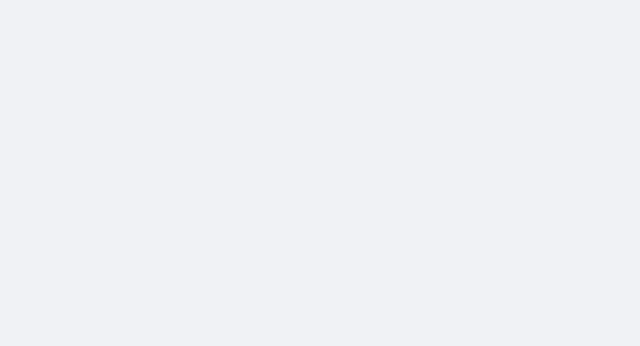
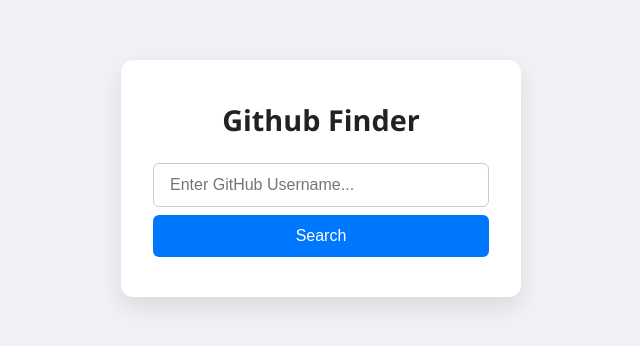
Before and after one commit to kurisumendoza/github-finder, a React (Vite) app: page / in a window 1280 px wide. Shown: the part 222-568 px from the top of the page, without its empty margins (319-959 px from the left). Built offline with nearby package versions, Linux system fonts and the light colour scheme.

Commit message:
feat: add UserSearch component

```diff
--- a/src/App.tsx
+++ b/src/App.tsx
@@ -1,5 +1,12 @@
+import UserSearch from './components/UserSearch';
+
 const App = () => {
-  return <></>;
+  return (
+    <div className="container">
+      <h1>Github Finder</h1>
+      <UserSearch />
+    </div>
+  );
 };
 
 export default App;
--- /dev/null
+++ b/src/components/UserSearch.tsx
@@ -0,0 +1,64 @@
+import { useQuery } from '@tanstack/react-query';
+import { useState } from 'react';
+import { FaGithubAlt } from 'react-icons/fa';
+
+const UserSearch = () => {
+  const [username, setUsername] = useState('');
+  const [submittedUsername, setSubmittedUsername] = useState('');
+
+  const { data, isLoading, isError, error } = useQuery({
+    queryKey: ['users', submittedUsername],
+    queryFn: async () => {
+      const res = await fetch(
+        `${import.meta.env.VITE_GITHUB_API_URL}/users/${submittedUsername}`
+      );
+
+      if (!res.ok) throw new Error('User not found!');
+
+      const data = await res.json();
+      return data;
+    },
+    enabled: !!submittedUsername,
+  });
+
+  const handleSubmit = (e: React.FormEvent<HTMLFormElement>) => {
+    e.preventDefault();
+    setSubmittedUsername(username.trim());
+  };
+
+  return (
+    <>
+      <form onSubmit={handleSubmit} className="form">
+        <input
+          type="text"
+          placeholder="Enter GitHub Username..."
+          value={username}
+          onChange={(e) => setUsername(e.target.value)}
+        />
+        <button type="submit">Search</button>
+      </form>
+
+      {isLoading && <p className="status">Loading...</p>}
+      {isError && <p className="status error">{error.message}</p>}
+
+      {data && (
+        <div className="user-card">
+          <img src={data.avatar_url} alt={data.name} className="avatar" />
+          <h2>{data.name || data.login}</h2>
+          <p className="bio">{data.bio}</p>
+          <a
+            href={data.html_url}
+            className="profile-btn"
+            target="_blank"
+            rel="noopener noreferrer"
+          >
+            <FaGithubAlt />
+            View Github Profile
+          </a>
+        </div>
+      )}
+    </>
+  );
+};
+
+export default UserSearch;
```
